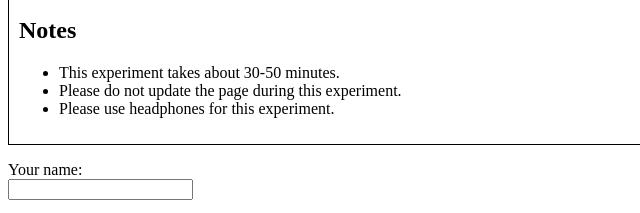
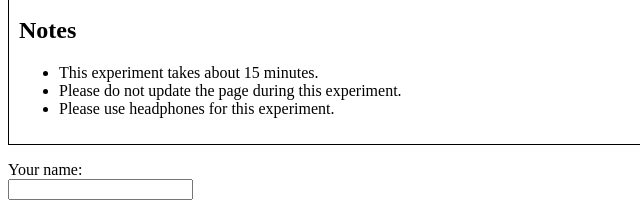
Before and after one commit to chomeyama/PreferenceTest, a plain HTML site: page index.html in a window 1280 px wide. Shown: the part 367-580 px from the top of the page, 0-640 px from the left. Drawn offline with Linux system fonts and the light colour scheme.

Commit message:
Update index.html

```diff
--- a/index.html
+++ b/index.html
@@ -32,7 +32,7 @@
 
                 <h2>Notes</h2>
                 <ul>
-                    <li>This experiment takes about 30-50 minutes.</li>
+                    <li>This experiment takes about 15 minutes.</li>
                     <li>Please do not update the page during this experiment.</li>
                     <li>Please use headphones for this experiment.</li>
                 </ul>
```
